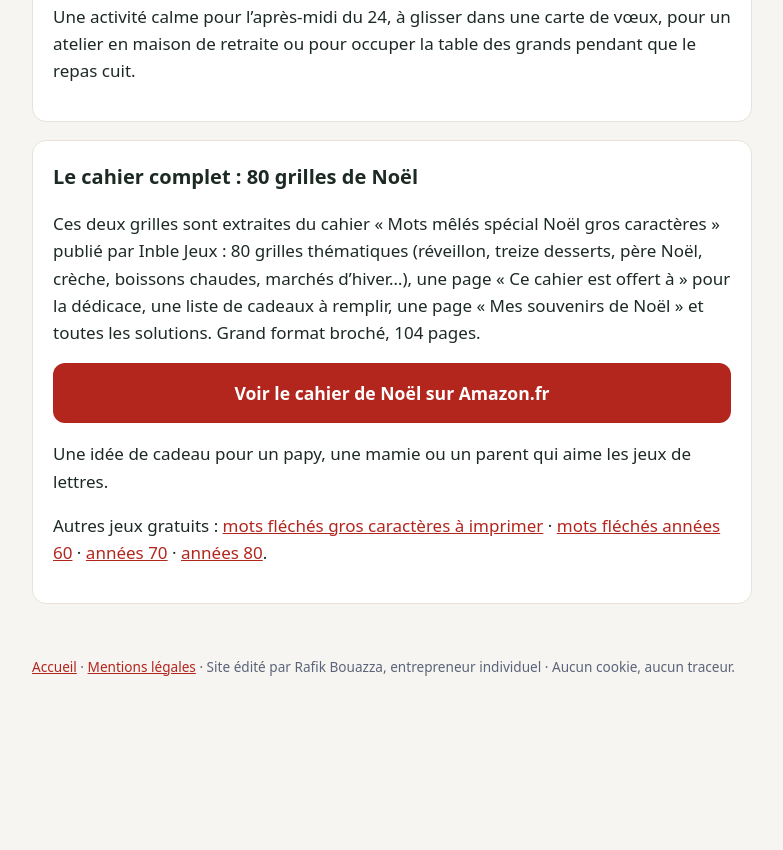
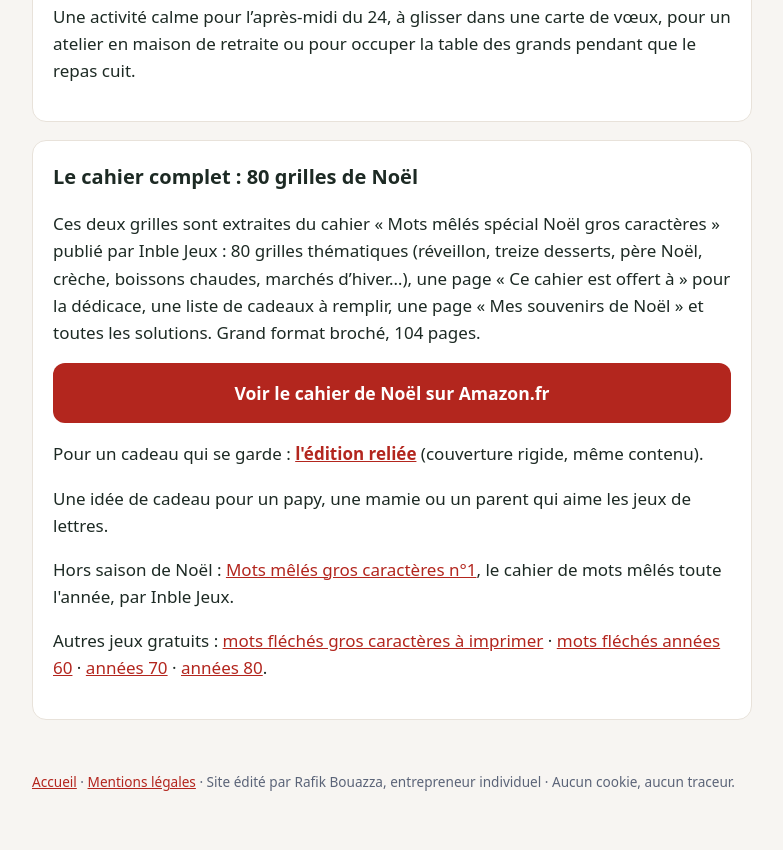
Before and after one commit to rfkbzz/inble-outils, a plain HTML site: page mots-meles-noel-gros-caracteres-a-imprimer.html in a window 1280 px wide. Shown: the part 1428-2278 px from the top of the page, without its empty margins (248-1031 px from the left). Before the commit the page ends 2179 px from the top, so only its background shows below. Drawn offline with Linux system fonts and the light colour scheme.

Commit message:
Noel relie B0HT3CBJ94 et mots meles n1 B0HT41WCR8 ajoutes (mots-meles-noel-gros-caracteres-a-imprimer.html)

```diff
--- a/mots-meles-noel-gros-caracteres-a-imprimer.html
+++ b/mots-meles-noel-gros-caracteres-a-imprimer.html
@@ -44,7 +44,9 @@ a{color:var(--acc)}footer{padding:20px 0 40px;color:var(--mut);font-size:.85rem}
 <h2>Le cahier complet : 80 grilles de Noël</h2>
 <p>Ces deux grilles sont extraites du cahier « Mots mêlés spécial Noël gros caractères » publié par Inble Jeux : 80 grilles thématiques (réveillon, treize desserts, père Noël, crèche, boissons chaudes, marchés d’hiver…), une page « Ce cahier est offert à » pour la dédicace, une liste de cadeaux à remplir, une page « Mes souvenirs de Noël » et toutes les solutions. Grand format broché, 104 pages.</p>
 <a class="cta" href="https://www.amazon.fr/dp/B0HSTKHDX2">Voir le cahier de Noël sur Amazon.fr</a>
+<p>Pour un cadeau qui se garde : <a href="https://www.amazon.fr/dp/B0HT3CBJ94"><strong>l'édition reliée</strong></a> (couverture rigide, même contenu).</p>
 <p>Une idée de cadeau pour un papy, une mamie ou un parent qui aime les jeux de lettres.</p>
+<p>Hors saison de Noël : <a href="https://www.amazon.fr/dp/B0HT41WCR8">Mots mêlés gros caractères n°1</a>, le cahier de mots mêlés toute l'année, par Inble Jeux.</p>
 <p>Autres jeux gratuits : <a href="jeux-gratuits.html">mots fléchés gros caractères à imprimer</a> · <a href="mots-fleches-annees-60-a-imprimer.html">mots fléchés années 60</a> · <a href="mots-fleches-annees-70-a-imprimer.html">années 70</a> · <a href="mots-fleches-annees-80-a-imprimer.html">années 80</a>.</p>
 </section>
 </main>
```
